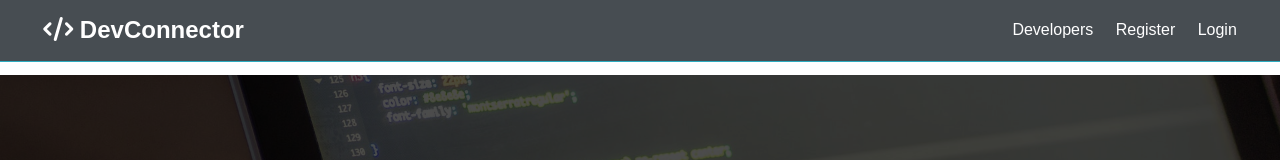
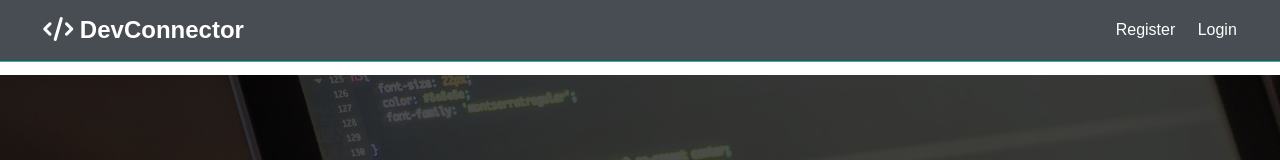
Before and after one commit to akhilpotla/ern-boilerplate, a React (Create React App) app in the folder client/: page / in a window 1280 px wide. Shown: the top 160 px of the page. Built offline with nearby package versions, Linux system fonts and the light colour scheme.

Commit message:
Removing unused linked

```diff
--- a/client/src/components/layout/Navbar.js
+++ b/client/src/components/layout/Navbar.js
@@ -8,7 +8,6 @@ const Navbar = () => {
                 <Link to="/"><i className="fas fa-code"></i> DevConnector</Link>
             </h1>
             <ul>
-                <li><Link to="/profiles">Developers</Link></li>
                 <li><Link to="/register">Register</Link></li>
                 <li><Link to="/login">Login</Link></li>
             </ul>
```
